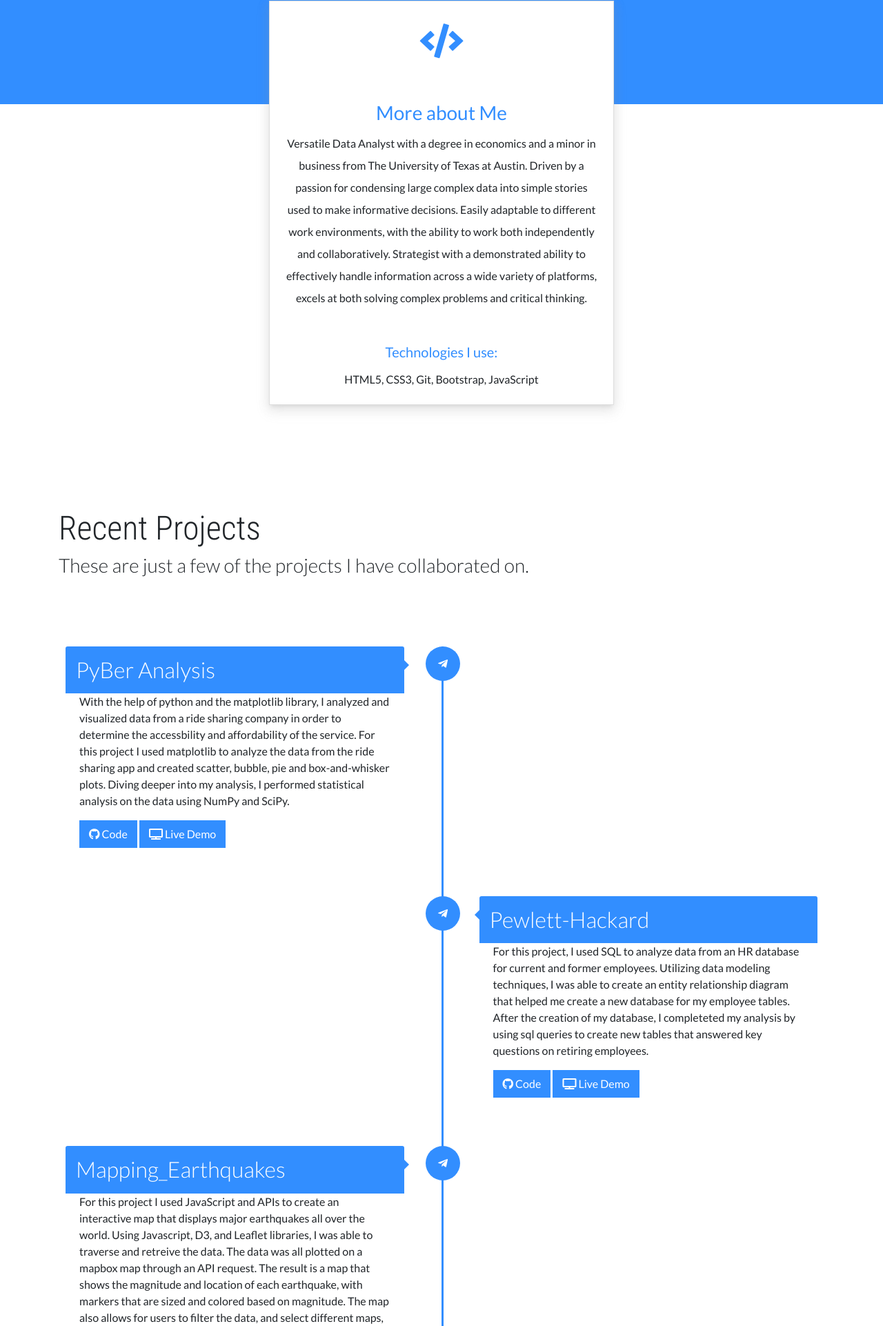
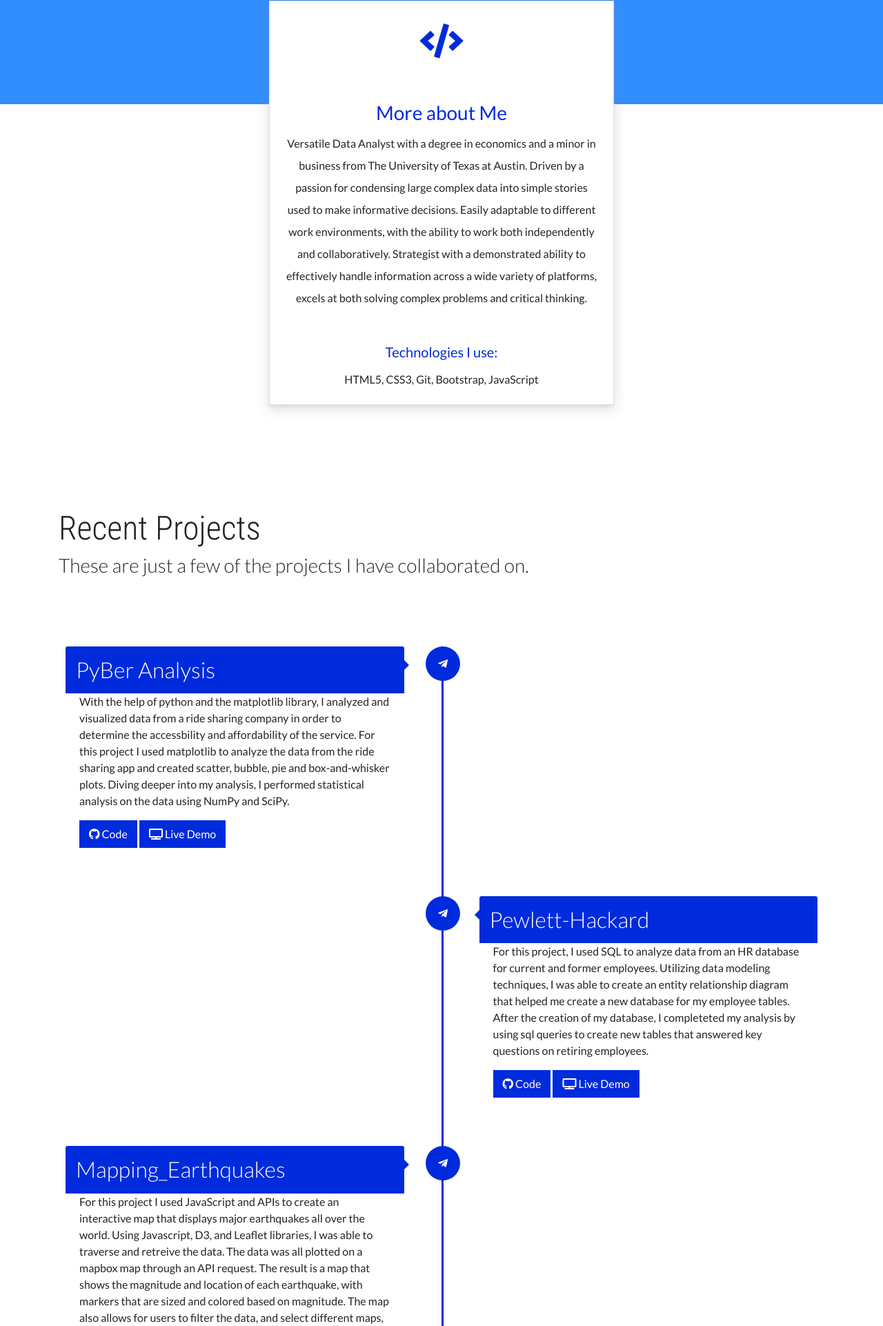
Before and after one commit to EBelizor/portfolio, a plain HTML site: page index.html in a window 1280 px wide. Shown: the part 878-2800 px from the top of the page at 69% size. Drawn offline with nearby package versions, Linux system fonts and the light colour scheme.

Commit message:
Color update

```diff
--- a/assets/css/app.css
+++ b/assets/css/app.css
@@ -32,7 +32,7 @@ footer a {
 }
 
 .wave {
-  background: linear-gradient(to left, #00c6ff, #328eff);
+  background: linear-gradient(to left, #32ded4ff, #002bdcff);
   min-height: 350px;
   color: #fff;
   display: flex;
@@ -91,7 +91,7 @@ footer a {
 
 .card-title {
   margin-top: 50px;
-  color: #328eff;
+  color: #002bdcff;
   text-align: center;
 }
 
@@ -100,7 +100,7 @@ footer a {
 }
 
 .card-icon{
-  color: #328eff;
+  color: #002bdcff;
   font-size: 50px;
 }
 
@@ -158,7 +158,7 @@ footer a {
 	 content: "";
 	 width: 3px;
 	 height: 100%;
-	 background: #328eff;
+	 background: #002bdcff;
 	 left: 50%;
 	 top: 0;
 	 position: absolute;
@@ -174,7 +174,7 @@ footer a {
 	 position: relative;
 }
  #timeline .timeline-item .timeline-icon {
-	 background: #328eff;
+	 background: #002bdcff;
 	 width: 50px;
 	 height: 50px;
 	 position: absolute;
@@ -196,7 +196,7 @@ footer a {
 }
  #timeline .timeline-item .timeline-content h2 {
 	 padding: 15px;
-	 background: #328eff;
+	 background: #002bdcff;
 	 color: #fff;
 	 margin: -20px -20px 0 -20px;
 	 font-weight: 300;
@@ -214,7 +214,7 @@ footer a {
 	 height: 0;
 	 border-top: 7px solid transparent;
 	 border-bottom: 7px solid transparent;
-	 border-left: 7px solid #328eff;
+	 border-left: 7px solid #002bdcff;
 }
  #timeline .timeline-item .timeline-content.right {
 	 float: right;
@@ -224,11 +224,11 @@ footer a {
 	 right: 45%;
 	 left: inherit;
 	 border-left: 0;
-	 border-right: 7px solid #328eff;
+	 border-right: 7px solid #002bdcff;
 }
  .btn {
-	 background-color: #328eff;
-   border: 2px solid #328eff;
+	 background-color: #002bdcff;
+   border: 2px solid #002bdcff;
    color: #fff;
    border-radius: 0;
 
@@ -251,7 +251,7 @@ footer a {
 		 left: 10%;
 		 margin-left: -6px;
 		 border-left: 0;
-		 border-right: 7px solid #328eff;
+		 border-right: 7px solid #002bdcff;
 	}
 	 #timeline .timeline-item .timeline-icon {
 		 left: 0;
@@ -294,7 +294,7 @@ footer a {
   left: 0;
   height: 50px;
   padding: 10px;
-  background: #328eff;
+  background: #002bdcff;
   border: 0;
   border-radius: 0;
 }
```
